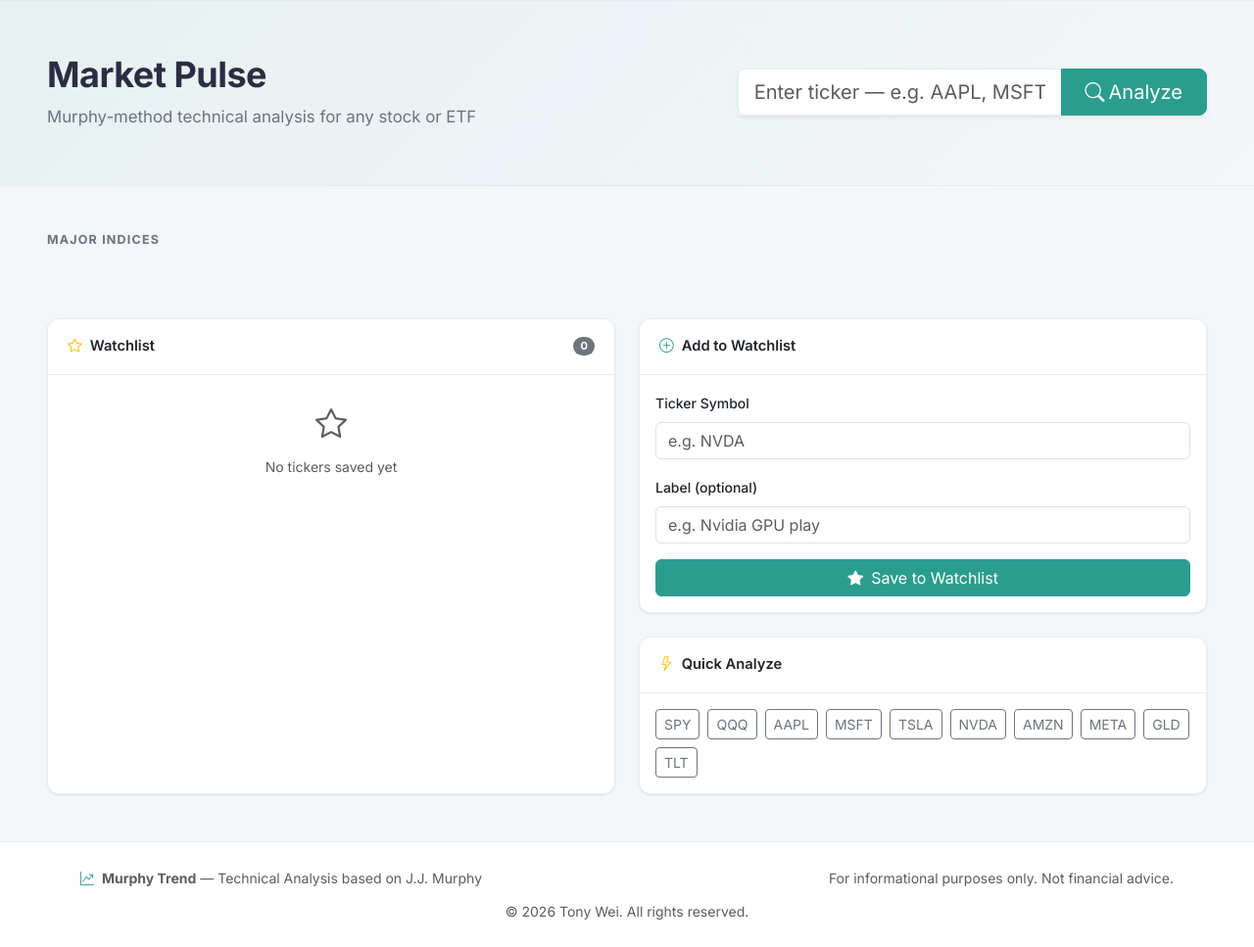
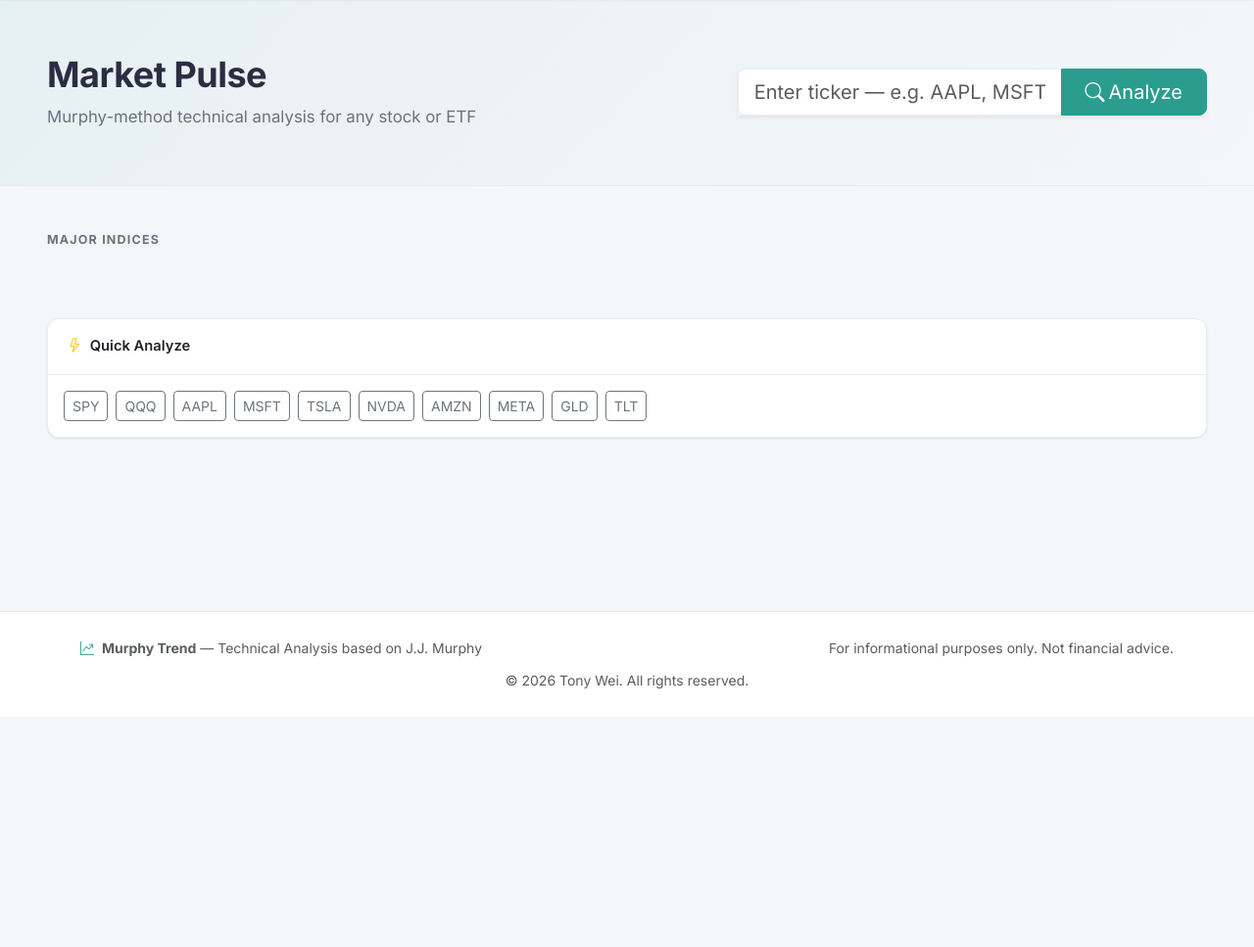
Before and after one commit to TW168/murphy-trend, a FastAPI app: template app/templates/dashboard.html in a window 1280 px wide. Shown: the part 68-1035 px from the top of the page at 98% size. After the commit the page ends 771 px from the top, so only its background shows below. Run offline with FastAPI, Linux system fonts and the light colour scheme; the template is opened without the code that fills it, so the values that code supplies are empty; some libraries are stand-ins or nearby versions.

Commit message:
remove the Watchlist section from dashboard.html:

```diff
--- a/app/templates/dashboard.html
+++ b/app/templates/dashboard.html
@@ -162,78 +162,10 @@
 </section>
 {% endif %}
 
-<!-- Watchlist -->
+<!-- Quick Analyze -->
 <section class="py-4 pb-5">
   <div class="container-fluid px-4 px-lg-5">
-    <div class="row g-4">
-
-      <!-- Watchlist -->
-      <div class="col-lg-6">
-        <div class="card h-100">
-          <div class="card-header d-flex justify-content-between align-items-center">
-            <span class="fw-600"><i class="bi bi-star me-2 text-warning"></i>Watchlist</span>
-            <span class="badge bg-secondary rounded-pill">{{ watchlist|length }}</span>
-          </div>
-          <div class="card-body p-0">
-            {% if watchlist %}
-            <ul class="list-group list-group-flush">
-              {% for item in watchlist %}
-              <li class="list-group-item d-flex justify-content-between align-items-center px-4 py-3">
-                <div>
-                  <a href="/analyze?ticker={{ item.ticker }}" class="fw-600 text-decoration-none ticker-link">
-                    {{ item.ticker }}
-                  </a>
-                  {% if item.name %}<span class="text-muted small ms-2">{{ item.name }}</span>{% endif %}
-                </div>
-                <div class="d-flex gap-2">
-                  <a href="/analyze?ticker={{ item.ticker }}" class="btn btn-sm btn-outline-primary">
-                    <i class="bi bi-bar-chart-line"></i>
-                  </a>
-                  <form action="/watchlist/remove/{{ item.ticker }}" method="post" class="d-inline">
-                    <button class="btn btn-sm btn-outline-danger" type="submit">
-                      <i class="bi bi-trash3"></i>
-                    </button>
-                  </form>
-                </div>
-              </li>
-              {% endfor %}
-            </ul>
-            {% else %}
-            <div class="p-4 text-center text-muted">
-              <i class="bi bi-star fs-2 d-block mb-2"></i>
-              <div class="small">No tickers saved yet</div>
-            </div>
-            {% endif %}
-          </div>
-        </div>
-      </div>
-
-      <!-- Add to Watchlist -->
-      <div class="col-lg-6">
     <div class="card">
-          <div class="card-header">
-            <span class="fw-600"><i class="bi bi-plus-circle me-2 text-primary"></i>Add to Watchlist</span>
-          </div>
-          <div class="card-body">
-            <form action="/watchlist/add" method="post">
-              <div class="mb-3">
-                <label class="form-label small fw-500">Ticker Symbol</label>
-                <input type="text" name="ticker" class="form-control" placeholder="e.g. NVDA"
-                       autocapitalize="characters" required />
-              </div>
-              <div class="mb-3">
-                <label class="form-label small fw-500">Label (optional)</label>
-                <input type="text" name="name" class="form-control" placeholder="e.g. Nvidia GPU play" />
-              </div>
-              <button type="submit" class="btn btn-primary w-100">
-                <i class="bi bi-star-fill me-2"></i>Save to Watchlist
-              </button>
-            </form>
-          </div>
-        </div>
-
-        <!-- Quick links -->
-        <div class="card mt-4">
       <div class="card-header">
         <span class="fw-600"><i class="bi bi-lightning me-2 text-warning"></i>Quick Analyze</span>
       </div>
@@ -244,9 +176,6 @@
           {% endfor %}
         </div>
       </div>
-        </div>
-      </div>
-
     </div>
   </div>
 </section>
```
Also changed, not shown: app/routers/dashboard.py (+2 -37 lines). Lines whose indentation alone changed are shown as unchanged.
